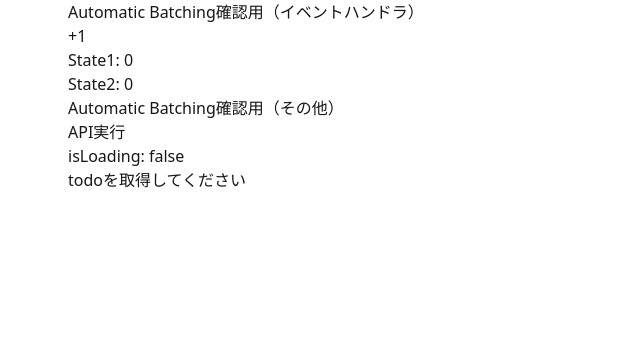
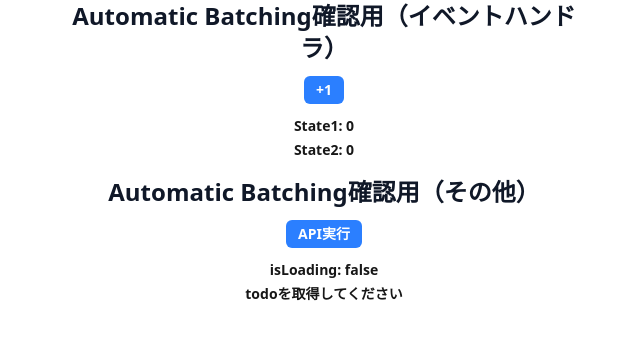
Before and after one commit to etranger2268/udemy-react-v18, a React (Vite) app: page / in a window 1280 px wide. Shown: the top 340 px of the page, without its empty margins (316-956 px from the left). Built offline with nearby package versions, Linux system fonts and the light colour scheme.

Commit message:
develop-3-13

```diff
--- a/src/App.tsx
+++ b/src/App.tsx
@@ -4,7 +4,7 @@ import AutoBatchOther from '@/components/section3/AutoBatchOther';
 
 const App = () => {
   return (
-    <div className="max-w-lg mx-auto">
+    <div className="max-w-lg mx-auto space-y-4">
       {/* <Section2 /> */}
       <AutoBatchEventHandler />
       <AutoBatchOther />
--- a/src/components/section3/AutoBatchEventHandler.tsx
+++ b/src/components/section3/AutoBatchEventHandler.tsx
@@ -1,4 +1,5 @@
 import { useState } from 'react';
+import { flushSync } from 'react-dom';
 
 const AutoBatchEventHandler = () => {
   const [state1, setState1] = useState<number>(0);
@@ -8,20 +9,28 @@ const AutoBatchEventHandler = () => {
 
   const handleClick = () => {
     console.log(state1);
-    setState1((prev) => prev + 1);
+    flushSync(() => {
+      setState1((prev) => prev + 1);
+    });
     console.log(state2);
     setState2((prev) => prev + 1);
   };
 
   return (
-    <div>
-      <h2>Automatic Batching確認用（イベントハンドラ）</h2>
+    <div className="text-center space-y-3">
+      <h2 className="text-2xl font-bold text-gray-900">
+        Automatic Batching確認用（イベントハンドラ）
+      </h2>
       <div>
-        <button type="button" onClick={handleClick}>
+        <button
+          type="button"
+          onClick={handleClick}
+          className="py-1 px-3 text-sm font-semibold bg-blue-500 text-white rounded-md transition-all duration-300 hover:opacity-75"
+        >
           +1
         </button>
       </div>
-      <div>
+      <div className="space-y-1 text-sm font-semibold">
         <p>State1: {state1}</p>
         <p>State2: {state2}</p>
       </div>
--- a/src/components/section3/AutoBatchOther.tsx
+++ b/src/components/section3/AutoBatchOther.tsx
@@ -1,4 +1,5 @@
 import { useState } from 'react';
+import { flushSync } from 'react-dom';
 
 type Todo = {
   userId: number;
@@ -20,22 +21,32 @@ const AutoBatchOther = () => {
     }
     const data = (await res.json()) as Todo[];
     setIsLoading(false);
-    setTodos(data);
+    flushSync(() => {
+      setTodos(data);
+    });
   };
 
   return (
-    <div>
-      <h2>Automatic Batching確認用（その他）</h2>
+    <div className="text-center space-y-3">
+      <h2 className="text-2xl font-bold text-gray-900">Automatic Batching確認用（その他）</h2>
       <div>
-        <button type="button" onClick={handleClick}>
+        <button
+          type="button"
+          className="py-1 px-3 text-sm font-semibold bg-blue-500 text-white rounded-md transition-all duration-300 hover:opacity-75"
+          onClick={handleClick}
+        >
           API実行
         </button>
       </div>
-      <div>
-        <p>isLoading: {isLoading ? 'true' : 'false'}</p>
-        <ul>
+      <div className="space-y-1">
+        <p className="text-sm font-semibold">isLoading: {isLoading ? 'true' : 'false'}</p>
+        <ul className="text-sm font-semibold">
           {Array.isArray(todos) ? (
-            todos.map((todo) => <li key="todo.id">{todo.title}</li>)
+            todos.map((todo) => (
+              <li key="todo.id" className="font-normal text-gray-500">
+                {todo.title}
+              </li>
+            ))
           ) : (
             <li>todoを取得してください</li>
           )}
```
